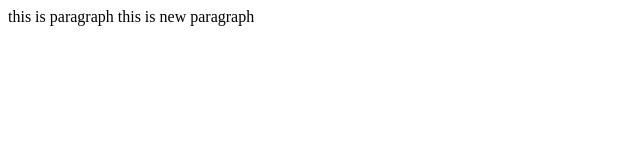
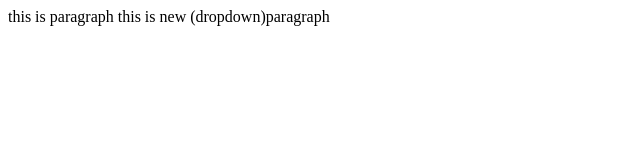
Before and after one commit to MansiButola1234/local-repo, a plain HTML site: page index.html in a window 1280 px wide. Shown: the whole page, without its empty margins (0-640 px from the left). Drawn offline with Linux system fonts and the light colour scheme.

Commit message:
add dropdown

```diff
--- a/index.html
+++ b/index.html
@@ -1,4 +1,4 @@
 <p>
     this is paragraph
-    this is new paragraph
+    this is new (dropdown)paragraph
 </p>
```
